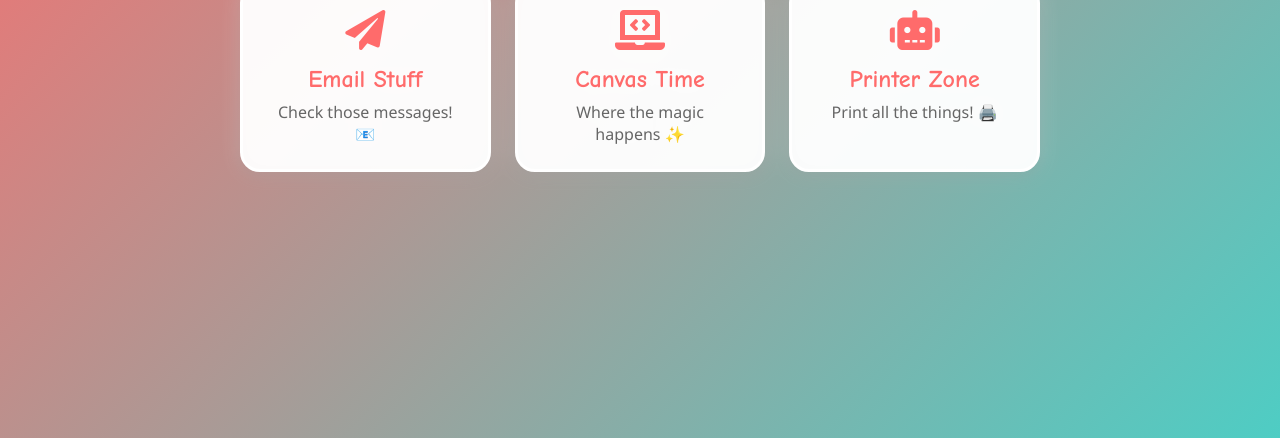
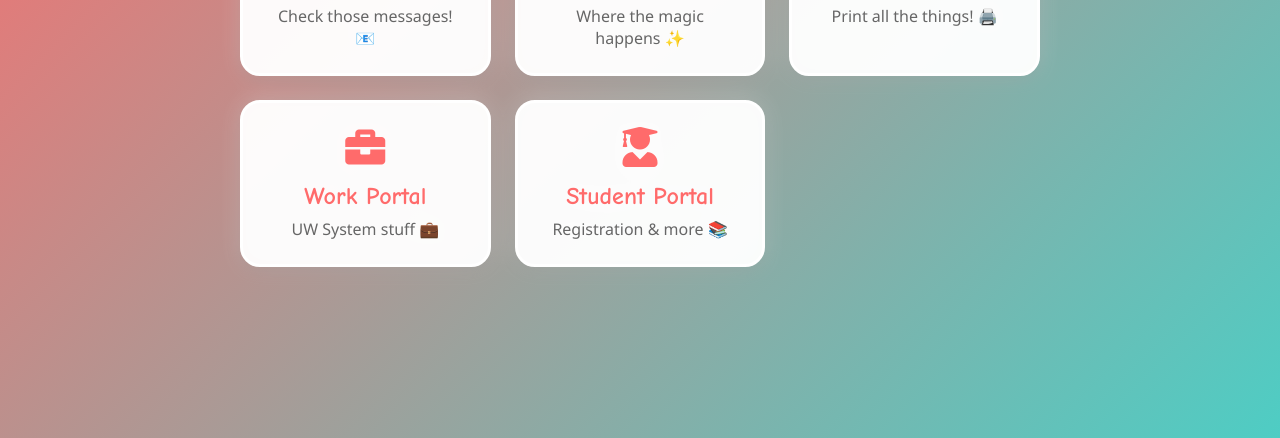
Before and after one commit to BraedenC2/UWWLinks, a plain HTML site: page index.html in a window 1280 px wide. Shown: the part 362-800 px from the top of the page. Drawn offline with Linux system fonts and the light colour scheme.

Commit message:
Added wins and work stuff

```diff
--- a/index.html
+++ b/index.html
@@ -27,6 +27,16 @@
                 <h2>Printer Zone</h2>
                 <p>Print all the things! 🖨️</p>
             </a>
+            <a href="http://my.wisconsin.edu/" class="link-card">
+                <i class="fas fa-briefcase"></i>
+                <h2>Work Portal</h2>
+                <p>UW System stuff 💼</p>
+            </a>
+            <a href="https://www.uww.sis.wisconsin.edu/wtwprd-login" class="link-card">
+                <i class="fas fa-user-graduate"></i>
+                <h2>Student Portal</h2>
+                <p>Registration & more 📚</p>
+            </a>
         </div>
     </div>
 </body>
```
